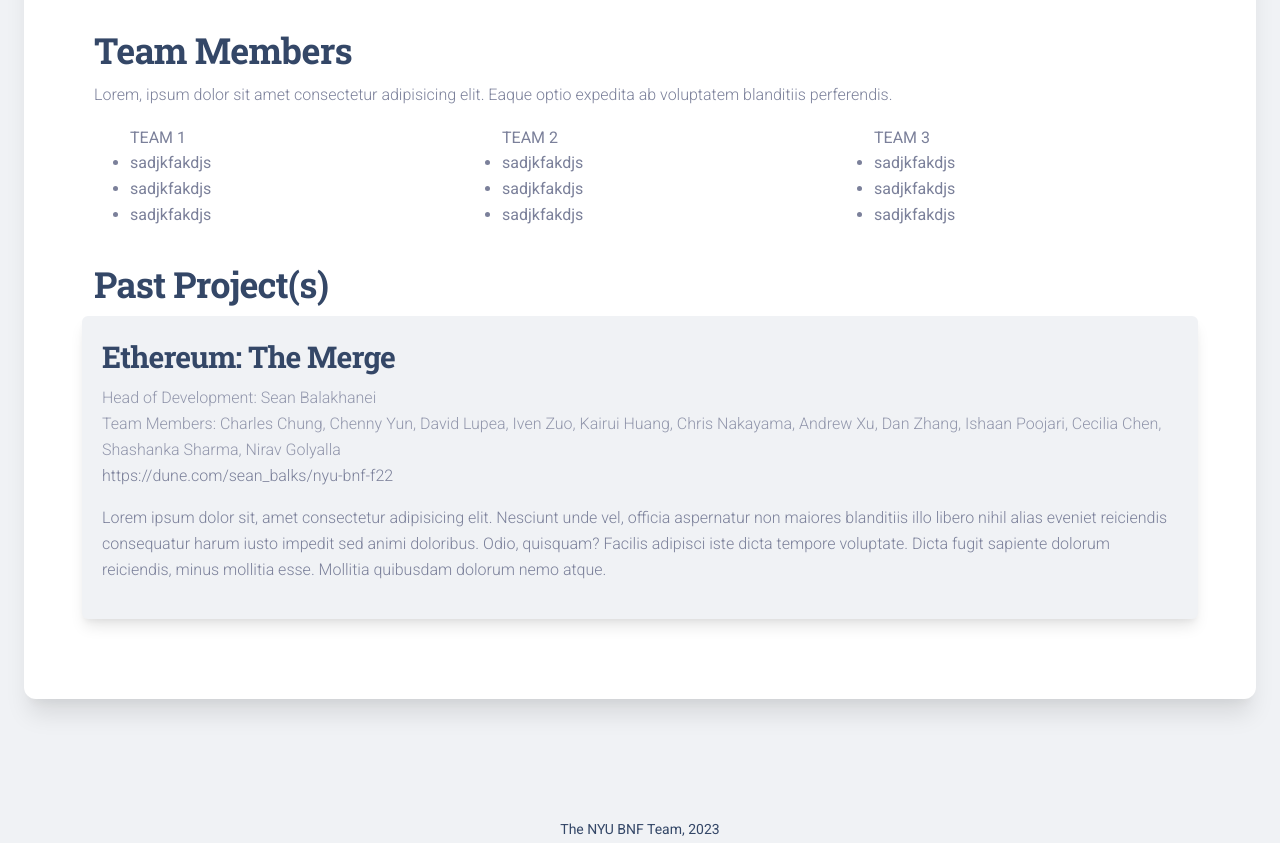
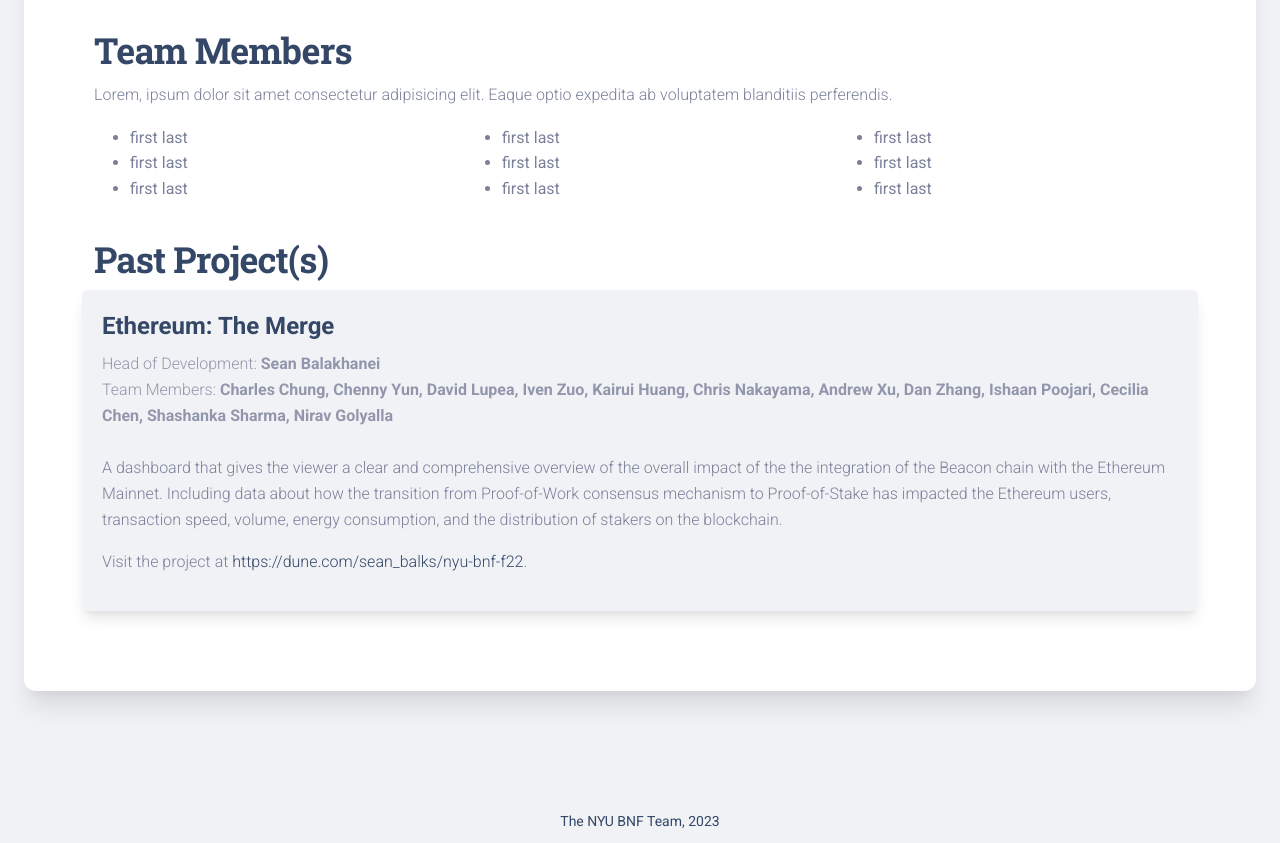
Before and after one commit to sean-balks/BnF-S23-Website, a website: page pages/team.html in a window 1280 px wide. Shown: the part 800-1643 px from the top of the page. Drawn offline with Linux system fonts and the light colour scheme; some packages are replaced by stand-ins of ours.

Commit message:
team update

```diff
--- a/pages/team.html
+++ b/pages/team.html
@@ -78,8 +78,8 @@
       <div class="container">
         <div class="row justify-content-center">
           <div class="col-lg-8 text-center mx-auto my-auto">
-            <h1 class="text-white">Team</h1>
-            <p class="lead mb-4 text-white opacity-8">NYU BNF team page.</p>
+            <h1 class="text-white">Our Team</h1>
+            <p class="lead mb-4 text-white opacity-8">NYU Blockchain & Fintech Club</p>
             <!-- <h6 class="text-white mb-2 mt-5">Follow our social media to get real time notification of our events</h6>
             <div class="d-flex justify-content-center">
               <a href="javascript:;"><i class="fab fa-facebook text-lg text-white me-4"></i></a>
@@ -174,26 +174,23 @@
             <table style="margin-left: 15px;">
               <td>
                 <ul>
-                  TEAM 1
-                  <li>sadjkfakdjs</li>
-                  <li>sadjkfakdjs</li>
-                  <li>sadjkfakdjs</li>
+                  <li>first last</li>
+                  <li>first last</li>
+                  <li>first last</li>
                 </ul>
               </td>
               <td>
                 <ul>
-                  TEAM 2
-                  <li>sadjkfakdjs</li>
-                  <li>sadjkfakdjs</li>
-                  <li>sadjkfakdjs</li>
+                  <li>first last</li>
+                  <li>first last</li>
+                  <li>first last</li>
                 </ul>
               </td>
               <td>
                 <ul>
-                  TEAM 3
-                  <li>sadjkfakdjs</li>
-                  <li>sadjkfakdjs</li>
-                  <li>sadjkfakdjs</li>
+                  <li>first last</li>
+                  <li>first last</li>
+                  <li>first last</li>
                 </ul>
               </td>
             </table>
@@ -204,10 +201,27 @@
 
           <div class="shadow-lg p-1 mb-3 bg-gray-200 rounded">
               <div class="section p-3">
-                <h3>Ethereum: The Merge</h3>
-                <p class="text-black opacity-8 mb-0">Head of Development: Sean Balakhanei<br/>Team Members: Charles Chung, Chenny Yun, David Lupea, Iven Zuo, Kairui Huang, Chris Nakayama, Andrew Xu, Dan Zhang, Ishaan Poojari, Cecilia Chen, Shashanka Sharma, Nirav Golyalla          </p>
-                <p>https://dune.com/sean_balks/nyu-bnf-f22</p>
-                <p>Lorem ipsum dolor sit, amet consectetur adipisicing elit. Nesciunt unde vel, officia aspernatur non maiores blanditiis illo libero nihil alias eveniet reiciendis consequatur harum iusto impedit sed animi doloribus. Odio, quisquam? Facilis adipisci iste dicta tempore voluptate. Dicta fugit sapiente dolorum reiciendis, minus mollitia esse. Mollitia quibusdam dolorum nemo atque.</p>
+                <h4>
+                  <a href="https://dune.com/sean_balks/nyu-bnf-f22">
+                    Ethereum: The Merge
+                  </a>
+                </h4>
+                <p class="text-black opacity-8 mb-0">Head of Development: <b>Sean Balakhanei</b>
+                  <br/>
+                  Team Members: <b>Charles Chung, Chenny Yun, David Lupea, Iven Zuo, Kairui Huang,
+                    Chris Nakayama, Andrew Xu, Dan Zhang, Ishaan Poojari, Cecilia Chen, Shashanka
+                    Sharma, Nirav Golyalla    </b>
+                </p>
+                <br/>
+                <p>
+                  A dashboard that gives the viewer a clear and comprehensive overview of the
+                  overall impact of the the integration of the Beacon chain with the Ethereum Mainnet.
+                  Including data about how the transition from Proof-of-Work consensus mechanism to Proof-of-Stake
+                  has impacted the Ethereum users, transaction speed, volume, energy consumption, and the
+                   distribution of stakers on the blockchain.
+
+                   <p>Visit the project at <a href="https://dune.com/sean_balks/nyu-bnf-f22">https://dune.com/sean_balks/nyu-bnf-f22</a>.</p>
+                </p>
               </div>
           </div>
 
```
